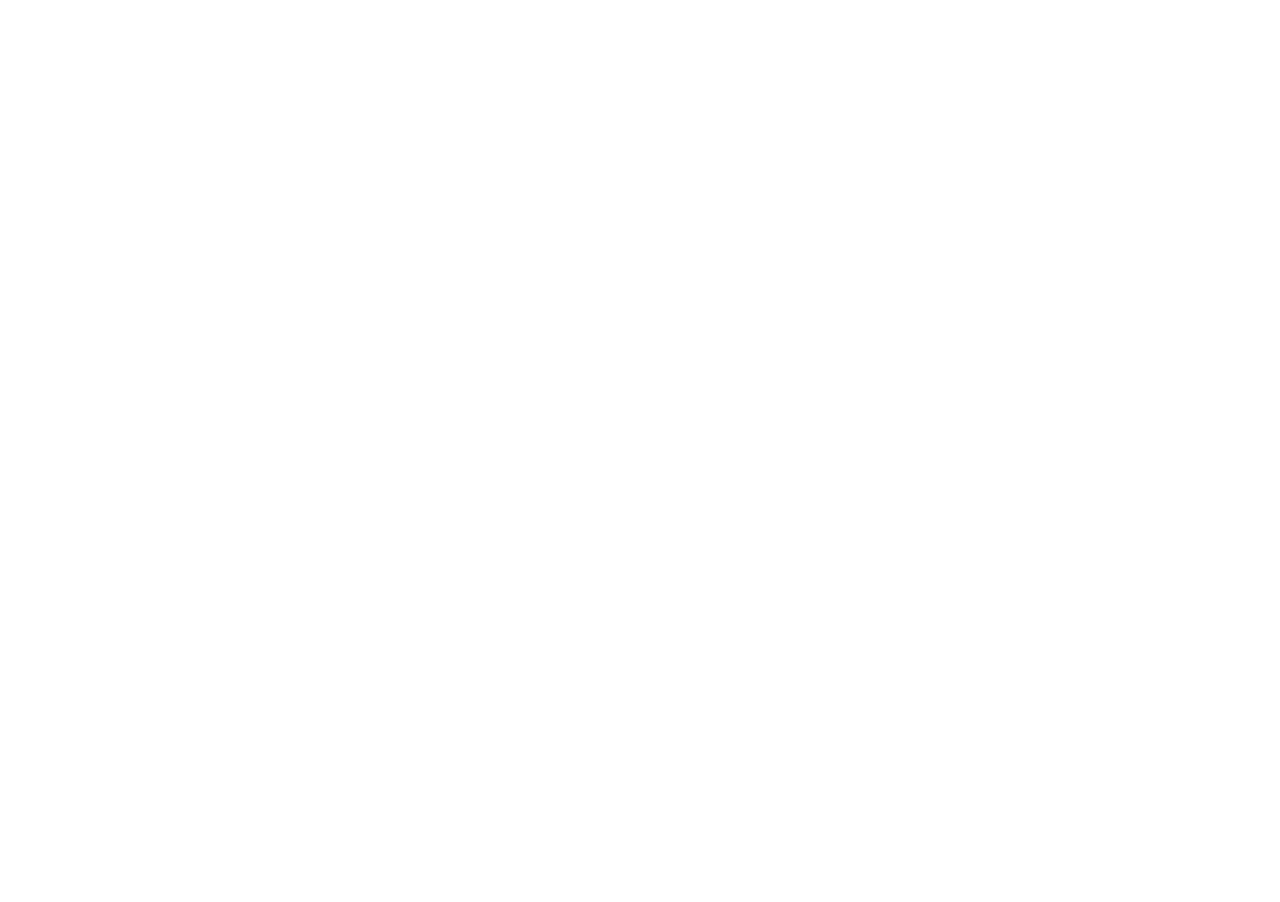
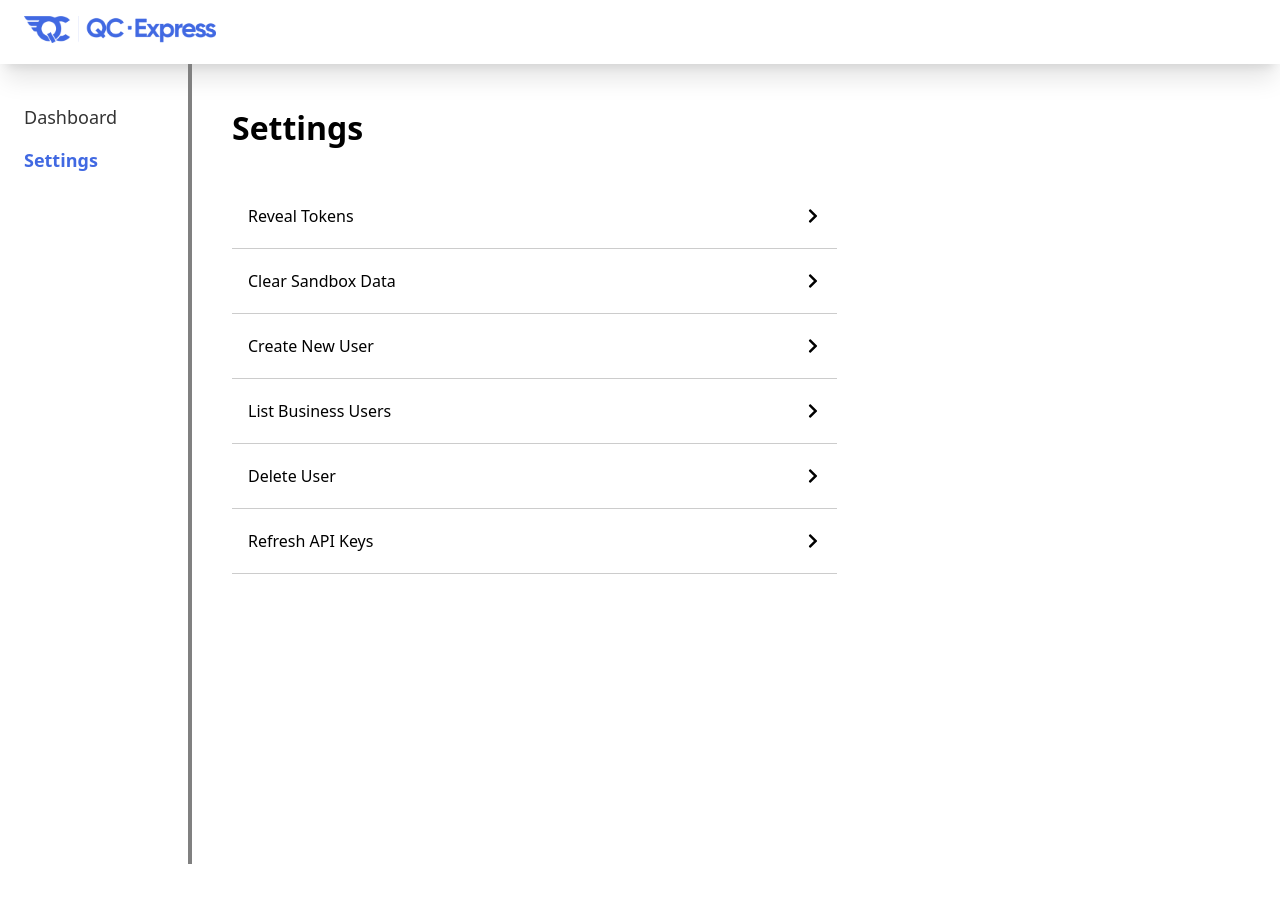
Before and after one commit to rahmlad-aramide/qc-express, a React (Vite) app: page /settings in a window 1280 px wide. Before the commit this address had no page. Before the commit the page ends 800 px from the top, so only its background shows below. Built offline with nearby package versions, Linux system fonts and the light colour scheme.

Commit message:
designed basic settings UI

```diff
--- a/package.json
+++ b/package.json
@@ -12,6 +12,7 @@
     "dependencies": {
         "react": "^18.2.0",
         "react-dom": "^18.2.0",
+        "react-icons": "^4.12.0",
         "react-loader-spinner": "^5.4.5",
         "react-router-dom": "^6.20.0",
         "react-toastify": "^9.1.3"
--- a/src/App.tsx
+++ b/src/App.tsx
@@ -6,6 +6,7 @@
 import { toast } from "react-toastify";
 
 import "react-toastify/dist/ReactToastify.css";
+import Settings from "./pages/settings";
 
 type ToastParams = {
   position: string;
@@ -58,6 +59,7 @@
         <Route element={<ProtectedRoute />}>
           <Route path="/home" element={<Home />} />
         </Route>
+        <Route path="/settings" element={<Settings />} />
       </Routes>
     </>
   );
--- a/src/components/containers/MainContainer.tsx
+++ b/src/components/containers/MainContainer.tsx
@@ -15,7 +15,7 @@
         <div className="w-[15%] border-r-4 border-[#808080]">
           <SideNav activeTab={activeTab} />
         </div>
-        <div className="w-[85%] px-10 h-[92vh] overflow-auto">{children}</div>
+        <div className="w-[85%] px-10 h-[92vh] mt-10 overflow-auto">{children}</div>
       </div>
     </div>
   );
--- /dev/null
+++ b/src/pages/settings/index.tsx
@@ -0,0 +1,35 @@
+import { NavLink } from "react-router-dom";
+import MainContainer from "../../components/containers/MainContainer";
+import { FaChevronRight } from "react-icons/fa";
+const Settings = () => {
+  const items = [
+    { id: 1, name: "Reveal Tokens", path: "/reveal-tokens" },
+    { id: 2, name: "Clear Sandbox Data", path: "/clear" },
+    { id: 3, name: "Create New User", path: "/new-user" },
+    { id: 4, name: "List Business Users", path: "/list-business-users" },
+    { id: 5, name: "Delete User", path: "/delete-user" },
+    { id: 6, name: "Refresh API Keys", path: "/refresh-keys" },
+  ];
+  return (
+    <MainContainer activeTab="Settings">
+      <div>
+        <h2 className="text-[32px] font-semibold">Settings</h2>
+        <div className="w-[60%] mt-8">
+          {items.map((item) => (
+            <div
+              key={item.id}
+              className="flex justify-between items-center px-4 py-3 border-b border-[#ccc] hover:bg-[#f1f1f1]"
+            >
+              <NavLink to={item.path} className="flex justify-between items-center my-2 w-[100%]">
+                <p>{item.name}</p>
+                <FaChevronRight />
+              </NavLink>
+            </div>
+          ))}
+        </div>
+      </div>
+    </MainContainer>
+  );
+};
+
+export default Settings;
```
Also changed, not shown: 1 other file (tests, documents, lock files or other folders).
